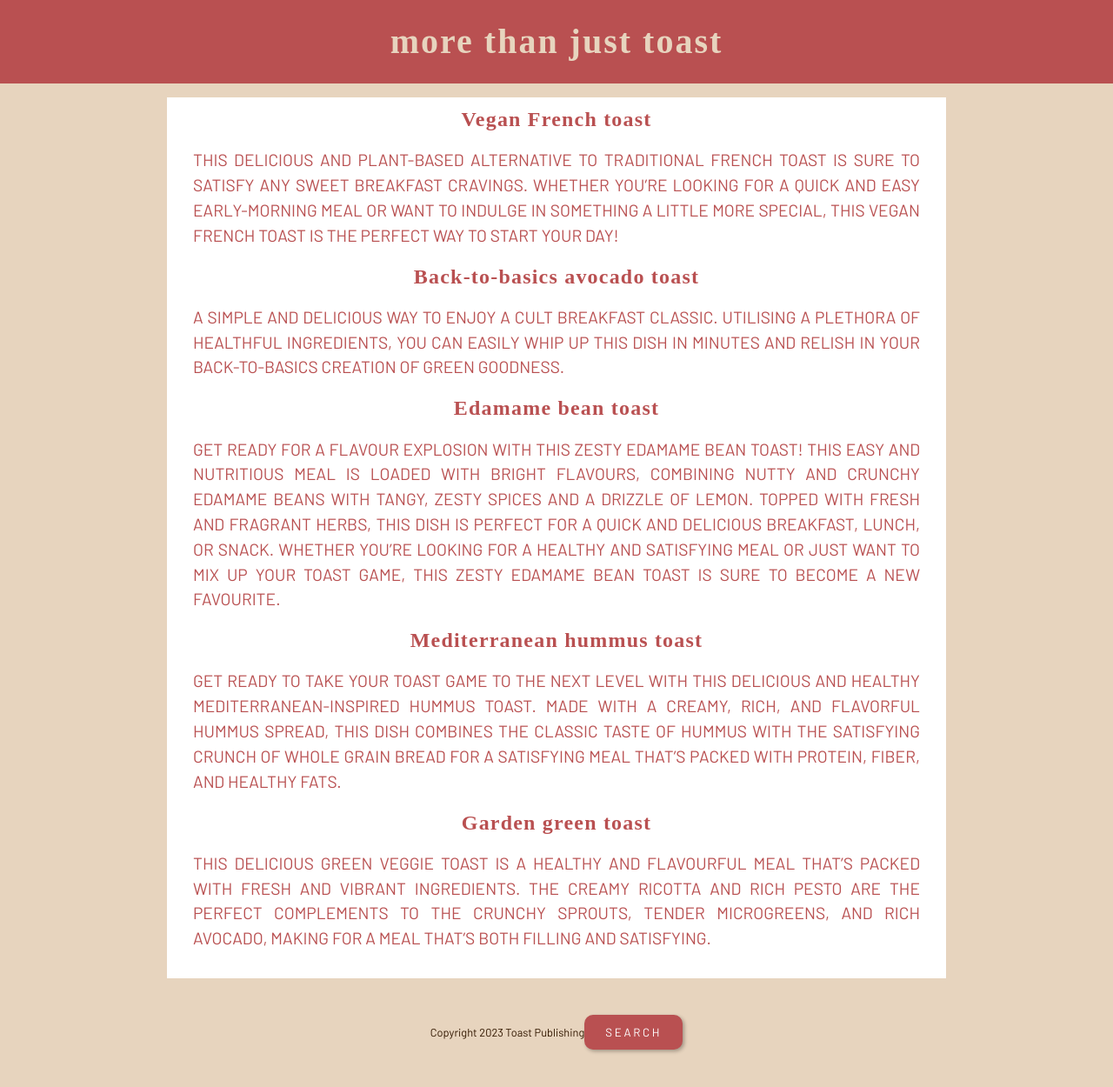
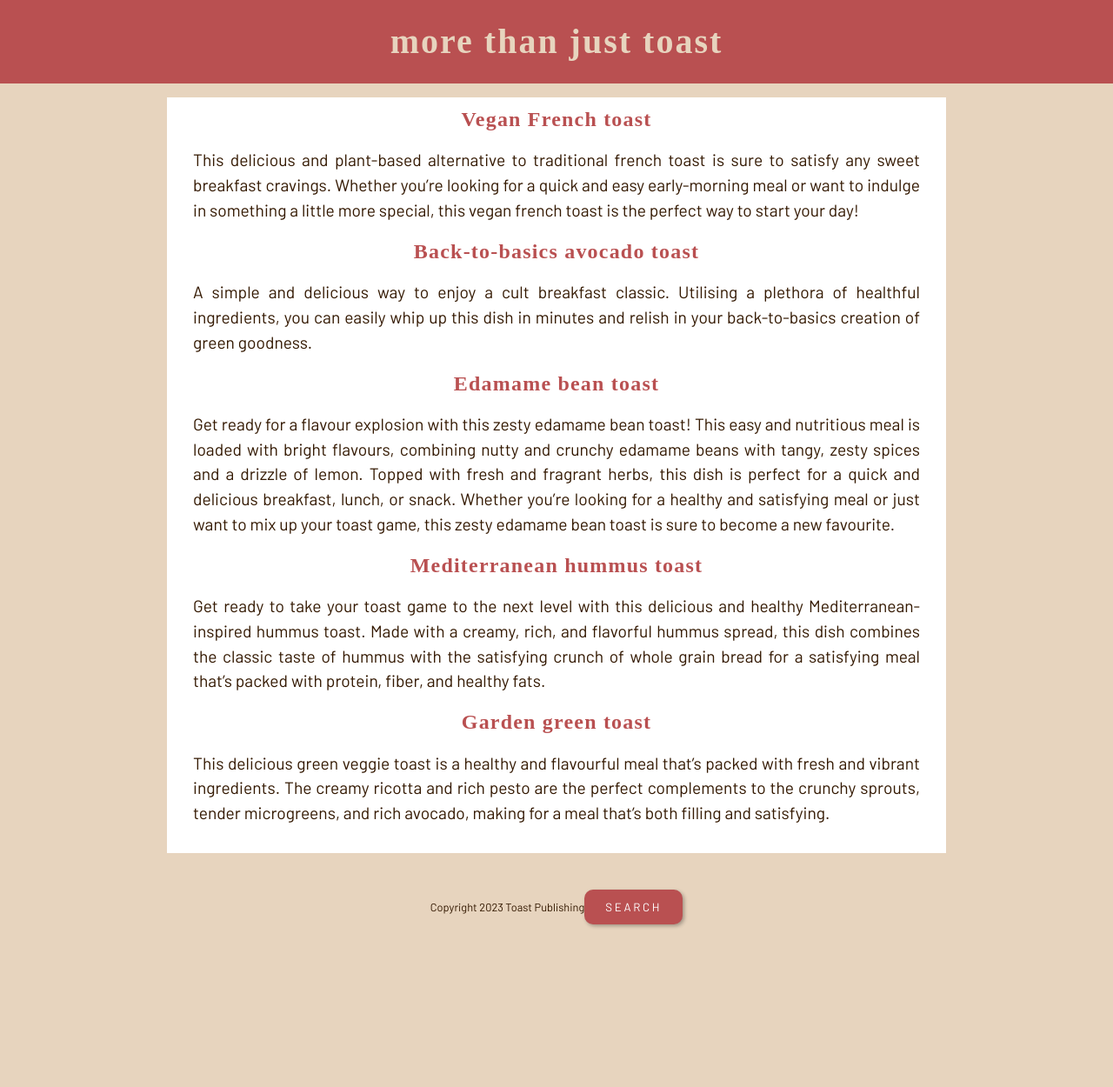
Before and after one commit to 19061287han/recipes, a Jekyll site: the page built from pages/recipelisting.md, in a window 1280 px wide and 1256 px high. Shown: the top 1250 px of the window at 87% size. Built offline with Jekyll 4.4.1, drawn with Linux system fonts in a browser that asks for light colours; some web fonts are replaced.

Commit message:
Update recipes.css

```diff
--- a/styles/recipes.css
+++ b/styles/recipes.css
@@ -109,10 +109,13 @@ body {
   color:#331800;
   }
 
-  main p:first-child {
+   main p:first-child {
     font-size: 1.2rem;
     color:#B95051;
-    text-transform: uppercase;
+  }
+
+  .recipe-teaser p:first-child {
+    color: #331800;
   }
 
   h1 a {
@@ -134,7 +137,8 @@ body {
 
   .recipe-teaser p {
     text-align: justify;
-padding-top: 1em;  }
+padding-top: 1em;
+  }
 
   main {
     position: relative;
```
